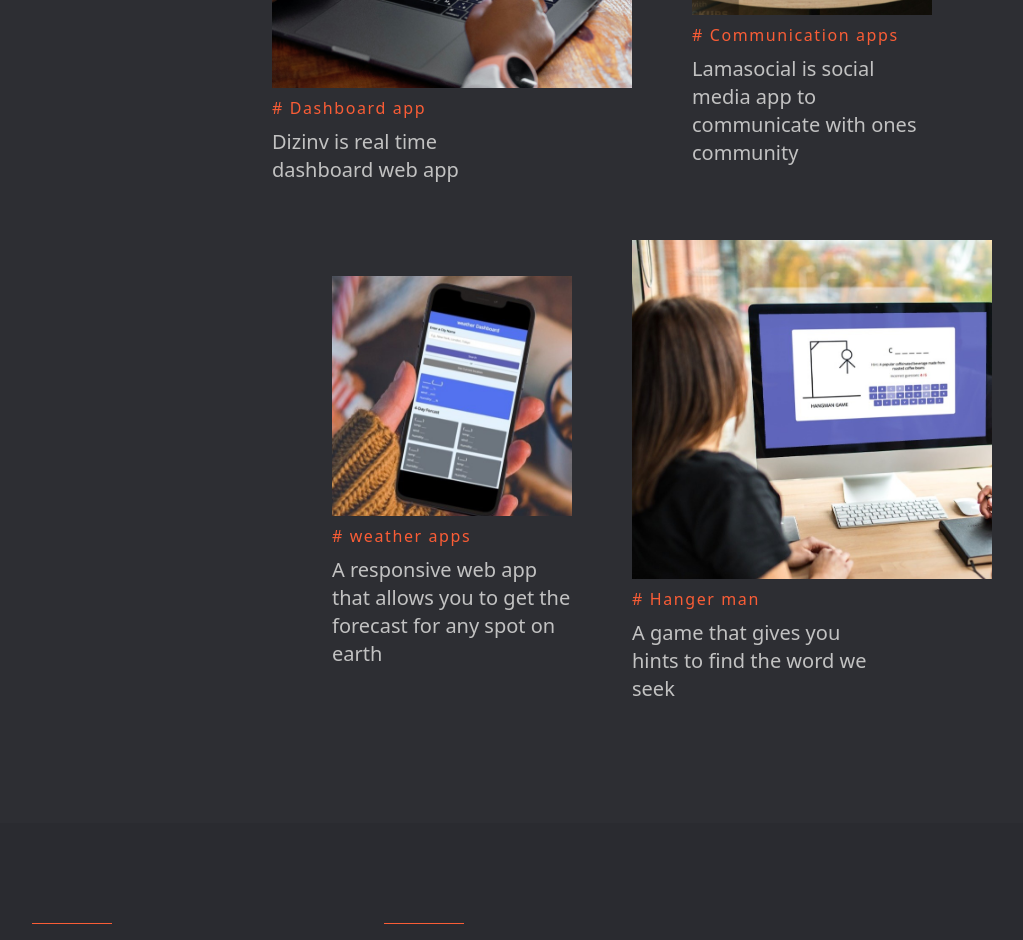
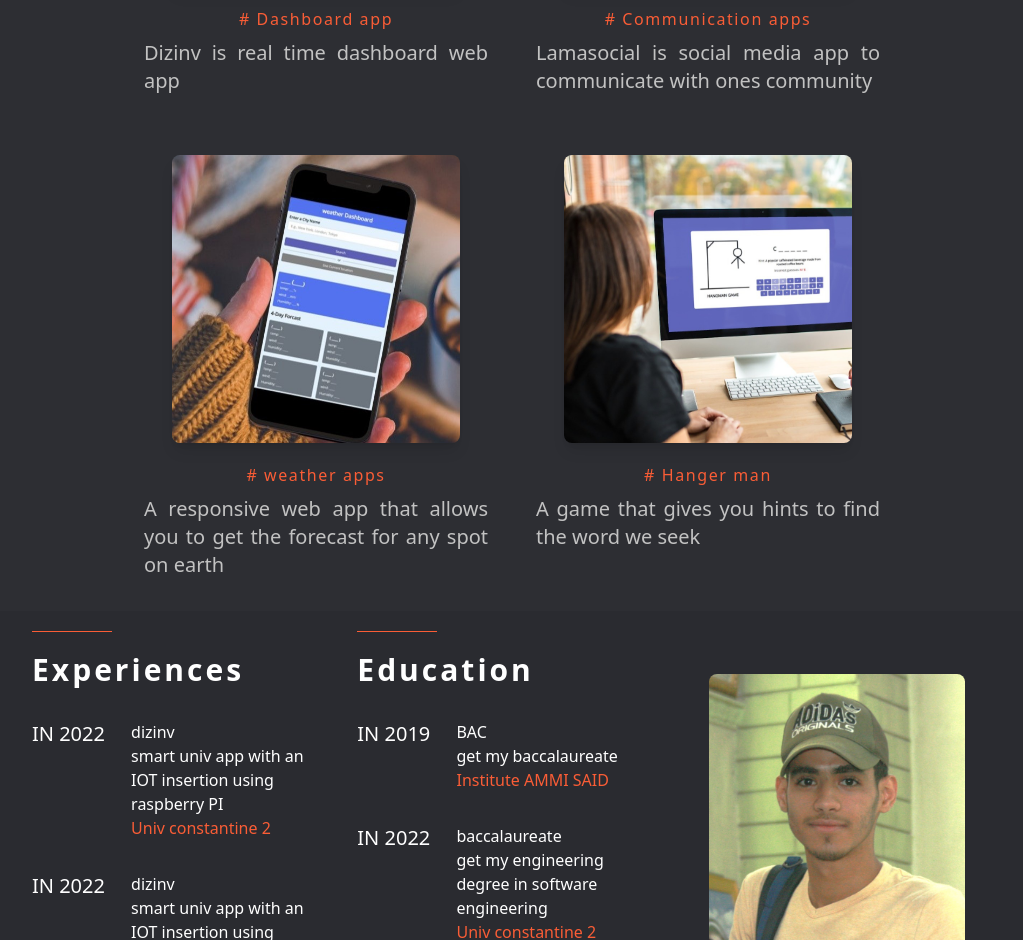
Before and after one commit to mbslimane/portfolio, a React (Vite) app: page / in a window 1280 px wide. Shown: the part 1860-2800 px from the top of the page, without its empty margins (128-1151 px from the left). Built offline with nearby package versions, Linux system fonts and the light colour scheme.

Commit message:
respensive for mobile

```diff
--- a/src/App.css
+++ b/src/App.css
@@ -1,3 +1,25 @@
 @tailwind base;
 @tailwind components;
 @tailwind utilities;
+
+/* width */
+::-webkit-scrollbar {
+    width: 5px;
+}
+
+/* Track */
+::-webkit-scrollbar-track {
+    background: #888;
+    /* border-radius: 5px; */
+}
+
+/* Handle */
+::-webkit-scrollbar-thumb {
+    background: #000;
+    border-radius: 5px;
+}
+
+/* Handle on hover */
+::-webkit-scrollbar-thumb:hover {
+    background: #FA5D36;
+}
--- a/src/App.jsx
+++ b/src/App.jsx
@@ -32,8 +32,9 @@ function App() {
       setEmail,
       setPhoneNumber
     }}>
-      <Wrapper>
-        <Container>
+      <Wrapper >
+        {/* <Wrapper > */}
+        <Container className='bg-bgGray-200 overflow-x-scroll'>
           <Header />
           <Home />
           <About />
--- a/src/component/About.jsx
+++ b/src/component/About.jsx
@@ -51,27 +51,37 @@ const About = () => {
 
 export default About
 
+const Wrapper = tw.div`
+    py-4
+    sm:py-10
+    lg:py-28
+    bg-bgGray-100
+
+
+ `
 const Container = tw.div`
-px-40
-flex gap-11
+gap-11 flex flex-col-reverse  items-center pb-32
+sm:flex-row lg:px-40 sm:pb-0
 justify-between
-`
-const Wrapper = tw.div`
-    py-28
-    bg-bgGray-100
+
 `
 const Img = tw.img`
-    w-80 h-fit
+w-64 h-80 object-cover rounded-xl
+sm:w-80 sm:h-fit
+md:w-60
 `
 
 const AboutPContainer = tw.div`
     text-justify
     text-fontColor-200
     w-1/3
+    min-w-80
 `
 
 const AboutRight = tw.div`
-    w-1/3
+w-3/4
+sm:w-1/3
+
 `
 
 const Line = tw.div`
--- a/src/component/ContactUs.jsx
+++ b/src/component/ContactUs.jsx
@@ -8,17 +8,17 @@ import { faGithub, faInstagram, faLinkedin } from '@fortawesome/free-brands-svg-
 
 const ContactUs = () => {
     return (
-        <Wrapper>
+        <Wrapper className=' my-8'>
+            <H1 className='tracking-widest '>Get In Touch.</H1>
+            <H3 className='py-7'>Feel free to ask any Question or send a Message </H3>
             <Container>
                 <Contact>
-                    <H1 className='tracking-widest '>Get In Touch.</H1>
-                    <H3 className='py-7'>Feel free to ask any Question or send a Message </H3>
                     <Form>
                         <Input type="text" placeholder="Name" />
                         <Input type="email" placeholder="Email" />
                         <Input type="text" placeholder="Phone" />
                         <Message rows={4} placeholder="Message" />
-                        <Button onClick={() => { }} type='submit' className=' block bg-fontColor-400 text-fontColor-100' >
+                        <Button type='submit' className=' block bg-fontColor-400 text-fontColor-100' >
                             Send Message
                             <FontAwesomeIcon className='px-3' icon={faArrowRight} />
                         </Button>
@@ -31,7 +31,7 @@ const ContactUs = () => {
                         <H2>Contact & Information</H2>
                     </div>
                     <InfoContaier>
-                        <H3 className='w-1/2'>Oran-Algeria <br />
+                        <H3 >Oran-Algeria <br />
                             have the ability to move anywhere in Algeria
                         </H3>
                         <H3>call us: +213 665 022 588</H3>
@@ -42,8 +42,6 @@ const ContactUs = () => {
                             <FontAwesomeIcon style={{ border: "1px solid #fa5d36", padding: 8, marginInline: 5, borderRadius: 50, cursor: 'pointer' }} icon={faInstagram} size='xl' />
                             <FontAwesomeIcon style={{ border: "1px solid #fa5d36", padding: 8, marginInline: 5, borderRadius: 50, cursor: 'pointer' }} icon={faLinkedin} size='xl' />
                         </div>
-
-
                     </InfoContaier>
                 </Info>
             </Container>
@@ -54,54 +52,37 @@ const ContactUs = () => {
 export default ContactUs
 
 const Container = tw.div`
-    flex justify-between
+    grid grid-cols-1 md:grid-cols-2 gap-4 grid-flow-row-dense py-10
 `
 const Contact = tw.div`
-    w-1/2
+    order-last md:order-first
 `
 const Info = tw.div`
-    w-1/2
 `
 
 const InfoContaier = tw.div`
-    px-14
+    pl-14
 `
-
 const H2 = tw.h2`
-    text-2xl
-    pl-2
+    text-2xl pl-2
 `
 
 const H3 = tw.h3`
-    text-fontColor-200
-    py-3
+    text-fontColor-200 py-3
 `
-
 const Form = tw.form`
     px-2
-    items-stretch
     flex-col
 
 `
 
 const Input = tw.input`
-    outline-none
-    bg-transparent
-    border-b-2
-    focus:border-b-bgGray-50
-    border-b-fontColor-400
-    p-2
-    my-4
-    w-3/4
+    outline-none bg-transparent border-b-2 p-2 my-4 w-3/4
+    focus:border-b-bgGray-50 border-b-fontColor-400
 `
 
 const Message = tw.textarea`
-outline-none
-bg-transparent
-border-b-2
-focus:border-b-bgGray-50
-border-b-fontColor-400
-p-2
-my-4
-w-3/4
+    outline-none bg-transparent border-b-2 p-2 my-4 w-3/4
+    focus:border-b-bgGray-50
+    border-b-fontColor-400
 `
--- a/src/component/Education.jsx
+++ b/src/component/Education.jsx
@@ -55,48 +55,34 @@ const Education = () => {
                     </EventContainer>
                 </Educated>
                 <MyimgContainer>
-                    <img className='w-64' src={myImg4} alt="" />
+                    <Img className='w-64' src={myImg4} alt="" />
                 </MyimgContainer>
             </Container>
         </Wrapper>
     )
 }
 export default Education
-//Styling
 
 const Container = tw.div`
-    flex
+    grid grid-cols-1 md:grid-cols-3 md:gap-4 pb-7
 `
-
 const Experienced = tw.div`
-    w-1/3 mr-12
+    mx-auto
 `
 const Educated = tw.div`
-    w-1/3
+    mx-auto
 `
 const MyimgContainer = tw.div`
-    w-1/3 justify-end items-center flex
+    items-center flex justify-center object-cover
 `
-
 const EventContainer = tw.div`
-    flex
-    justify-between
-    my-8
-    mr-3
+    flex justify-between my-8 mr-3
 `
-
 const DateDisplay = tw.h1`
-    w-1/2
-    text-xl
-    uppercase
-    first-letter:uppercase
-    text-fontColor-200
+    w-1/2 text-xl uppercase first-letter:uppercasetext-fontColor-200
 `
-
-//  ${className = 'tracking-widest bg-fontColor-400'}
 const Title = tw.h1`
-text-3xl font-bold w-60 text-fontColor-100
- tracking-widest
+    text-3xl font-bold w-60 text-fontColor-100 tracking-widest
 `
 const Span = tw.span`
     block text-fontColor-400 first-letter:uppercase
@@ -104,3 +90,7 @@ const Span = tw.span`
 const EventDisc = tw.p`
     w-full
 `
+const Img = tw.img`
+    rounded-lg object-cover
+    transition duration-300 ease-in-out hover:scale-110
+`
--- a/src/component/Footer.jsx
+++ b/src/component/Footer.jsx
@@ -17,10 +17,10 @@ const Footer = () => {
                         <h2 className='text-fontColor-400 pl-0.5'>oloman</h2>
                     </LogoContainer>
 
-                    <H3>  personnel portfolio that shows the skill and the project that I have build</H3>
+                    <H3 className='md:w-1/2'>  personnel portfolio that shows the skill and the project that I have build</H3>
                 </div>
 
-                <div className="flex flex-col items-end">
+                <div className="flex flex-col md:items-end">
                     <nav className=' '>
                         <List>
                             <li className=''>
@@ -43,11 +43,11 @@ const Footer = () => {
                             </li>
                         </List>
                     </nav>
-                    <div className=" py-4 justify-end my-6 ">
+                    <Logos className="  ">
                         <FontAwesomeIcon style={{ border: "1px solid #fa5d36", padding: 8, marginInline: 5, borderRadius: 50, cursor: 'pointer' }} icon={faGithub} size='xl' />
                         <FontAwesomeIcon style={{ border: "1px solid #fa5d36", padding: 8, marginInline: 5, borderRadius: 50, cursor: 'pointer' }} icon={faInstagram} size='xl' />
                         <FontAwesomeIcon style={{ border: "1px solid #fa5d36", padding: 8, marginInline: 5, borderRadius: 50, cursor: 'pointer' }} icon={faLinkedin} size='xl' />
-                    </div>
+                    </Logos>
                 </div>
             </Container>
             <H3 className='text-fontColor-400 w-full flex justify-center'>copyright 2024 © all right reserved design by slimaneMb</H3>
@@ -58,17 +58,18 @@ const Footer = () => {
 export default Footer
 
 const Container = tw.div`
-    flex justify-between border-b-4 w-full
+    pt-5 grid grid-cols-1 justify-center md:flex md:justify-between border-b-4 w-full
 `
 const List = tw.div`
-flex items-center gap-6 list-none
+    sm:flex items-center gap-6 list-none hidden
 `
 const LogoContainer = tw.div`
-flex h-10 items-baseline
+    flex h-10 items-baseline
 `
+const Logos = tw.div`
+ py-4 flex items-center md:justify-center my-6
 
+`
 const H3 = tw.h3`
-    text-fontColor-200
-    py-3
-    w-1/2
+    text-fontColor-200 py-3
 `
--- a/src/component/Home.jsx
+++ b/src/component/Home.jsx
@@ -10,7 +10,7 @@ const Home = () => {
 
     const { firstName, lastName } = useInfo()
     return (
-        <Wrapper className='pt-14' >
+        <Wrapper className='py-4 sm:p-14' >
             <BgTexte className='-ml-40' >
                 <BgSvg >
                     <text x='0' y='100' fill='transparent'>Creative</text>
@@ -48,21 +48,28 @@ const Home = () => {
 export default Home
 
 const Wrapper = tw.div`
- bg-bgGray-200 text-fontColor-100 py-10
- px-40
+ bg-bgGray-200 text-fontColor-100 py-0
+  px-5
+
+sm:px-10
+md:px-40
 `
 
 const Intro = tw.div`
 flex justify-between
+flex-col gap-2
+sm:flex-row
 `
 // Right Disgin......
-const RightIntro = tw.div` `
+const RightIntro = tw.div`
+`
 
 
 
 // Left Design......
 const LeftIntro = tw.div`
-flex gap-10
+flex gap-10  w-full flex-1 justify-end
+
 `
 const Img = tw.img`
 h-60 w-60 rounded-full  object-cover
--- a/src/component/WorkPortfolio.jsx
+++ b/src/component/WorkPortfolio.jsx
@@ -9,52 +9,49 @@ import myProject4 from '../assets/myProject4.jpg'
 
 const WorkPortfolio = () => {
     return (
-        <Wrapper className='bg-bgGray-200 flex'>
+        <Wrapper className='bg-bgGray-200'>
             <Title>
                 <LineContainer>
                     <p># work & portfolio</p>
                 </LineContainer>
                 <H1>My project</H1>
             </Title>
-            <ProjectsContainer>
-                <ProjectsRow className='mb-14'>
-                    <ImgContainer>
-                        <div className="overflow-hidden">
-                            <Img className=' transition duration-300 ease-in-out hover:scale-110' src={myProject1} />
-                        </div>
+
+            <Container>
+                <Projects>
+                    <Project>
+                        <ImgContainer >
+                            <Img src={myProject1} />
+                        </ImgContainer>
                         <ProjectTitle># Dashboard app</ProjectTitle>
                         <ProjectDesc>dizinv is real time dashboard web app </ProjectDesc>
+                    </Project>
+
+                    <Project>
+                        <ImgContainer>
+                            <Img src={myProject2} alt="" />
                         </ImgContainer>
-                    <ImgContainer>
-                        <ImgWrapperPm>
-                            <div className=' w-2/3 overflow-hidden'>
-                                <Img className=' transition duration-300 ease-in-out hover:scale-110' src={myProject2} alt="" />
-                            </div>
                         <ProjectTitle># Communication apps</ProjectTitle>
                         <ProjectDesc>lamasocial is social media app to communicate with ones community</ProjectDesc>
-                        </ImgWrapperPm>
+                    </Project>
+
+                    <Project>
+                        <ImgContainer>
+                            <Img src={myProject3} alt="" />
                         </ImgContainer>
-                </ProjectsRow>
-                <ProjectsRow>
-                    <ImgContainer>
-                        <ImgWrapperPm>
-                            <div className="overflow-hidden w-2/3">
-                                <Img className='transition duration-300 ease-in-out hover:scale-110' src={myProject3} alt="" />
-
-                            </div>
                         <ProjectTitle># weather apps</ProjectTitle>
                         <ProjectDesc>a responsive web app that allows you to get the forecast for any spot on earth </ProjectDesc>
-                        </ImgWrapperPm>
+                    </Project>
+
+                    <Project>
+                        <ImgContainer >
+                            <Img src={myProject4} alt="" />
                         </ImgContainer>
-                    <ImgContainer>
-                        <div className="overflow-hidden">
-                            <Img className='' src={myProject4} alt="" />
-                        </div>
                         <ProjectTitle># Hanger man</ProjectTitle>
                         <ProjectDesc>a game that gives you hints to find the word we seek </ProjectDesc>
-                    </ImgContainer>
-                </ProjectsRow>
-            </ProjectsContainer>
+                    </Project>
+                </Projects>
+            </Container>
         </Wrapper>
     )
 }
@@ -62,47 +59,27 @@ const WorkPortfolio = () => {
 export default WorkPortfolio
 
 const Title = tw.div`
-    w-1/4
-
+    w-fit  inline-block
 `
-const ProjectsContainer = tw.div`
-    flex-col
-    w-3/4
-    py-10
-    justify-between
-
+const Project = tw.div`
+    flex flex-col  items-center md:p-4
 `
-const ProjectsRow = tw.div`
-    flex
-    items-center
-
+const Container = tw.div`
+    w-full flex justify-center items-center py-4
 `
-
+const Projects = tw.div`
+    grid grid-cols-1 md:grid-cols-2 gap-4 md:w-4/5
+`
 const ImgContainer = tw.div`
-    w-1/2
-    justify-center
-    overflow-hidden
+    h-72 w-72 my-3 flex justify-center
 `
-const ImgWrapperPm = tw.div`
-    flex
-    flex-col
-    items-center
+const ProjectTitle = tw.h6`
+    max-md:w-2/3 py-2 text-fontColor-400 tracking-widest first-letter:uppercase
 `
-
-const ProjectTitle = tw.h6`
-    w-2/3
-    py-2
-    text-fontColor-400
-    tracking-widest
-    first-letter:uppercase
-`
-
 const ProjectDesc = tw.p`
-    w-2/3
-    text-xl
-    first-letter:uppercase
-    text-fontColor-200
+    max-md:w-2/3 text-xl first-letter:uppercase text-fontColor-200 text-justify
 `
 const Img = tw.img`
+    rounded-lg shadow-lg h-72 w-full object-cover
     transition duration-300 ease-in-out hover:scale-110
 `
--- a/tailwind.config.js
+++ b/tailwind.config.js
@@ -24,6 +24,6 @@ export default {
 
   },
   plugins: [
-    require('@tailwindcss/line-clamp'),
+
   ],
 };
```
Also changed, not shown: src/component/Header.jsx (+18 -5 lines), src/style/twS.js (+9 -4 lines). Lines whose indentation alone changed are shown as unchanged.
